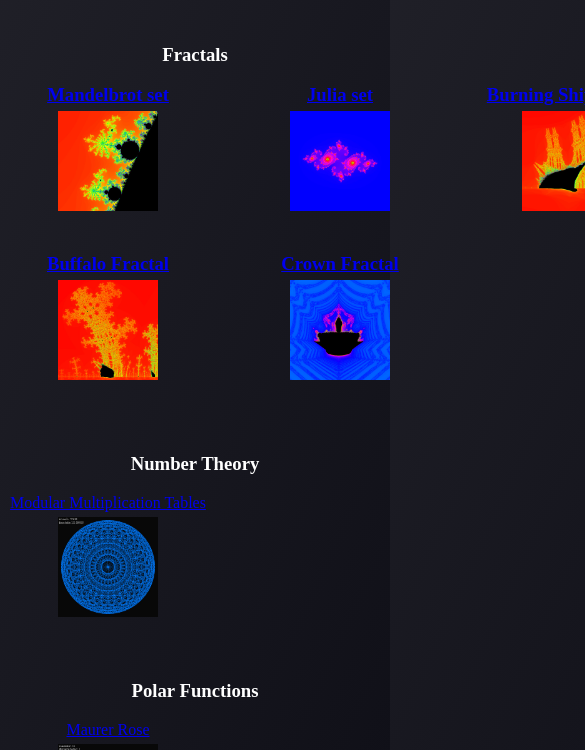
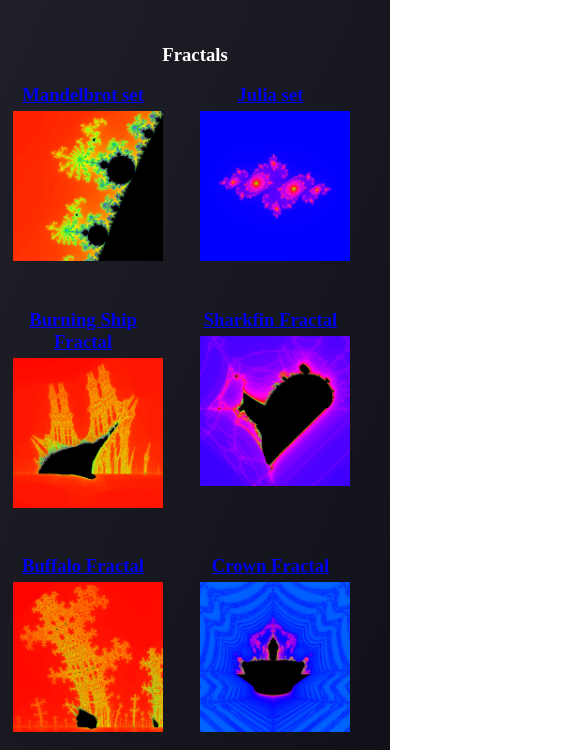
Before and after one commit to MathandPhysicsStuff/mathandphysicsstuff.github.io, a plain HTML site: page image-index.html in a window 390 px wide. Shown: the part 73-823 px from the top of the page, 585 px wide, since content can reach past the window. Drawn offline with Linux system fonts and the light colour scheme.

Commit message:
responsive

```diff
--- a/style.css
+++ b/style.css
@@ -8,6 +8,8 @@ body {
 
 img {
     margin: 5px;
+    max-width: 100%;
+    height: auto;
 }
 
 h1 {
@@ -30,12 +32,14 @@ h3 {
 
 .video-wrapper {
     position: relative;
+    overflow: hidden;
     padding-bottom: 56.25%;
     padding-top: 25px;
     height: 0px;
 }
 
-.video-wrapper iframe {
+.video-wrapper iframe,
+.video-wrapper embed {
     position: absolute;
     top: 0px;
     bottom: 0px;
@@ -48,13 +52,12 @@ h3 {
 
 .grid-container {
     display: grid;
-    grid-template-columns: repeat(4, 200px);
-    grid-gap: 32px;
+    grid-template-columns: repeat(auto-fill, minmax(100px, 150px));
+    grid-gap: 2em;
     text-align: center;
 }
 
 .grid-item {
-
 }
 
 .box-1 {
```
Also changed, not shown: image-index.html (+1 -0 lines).
